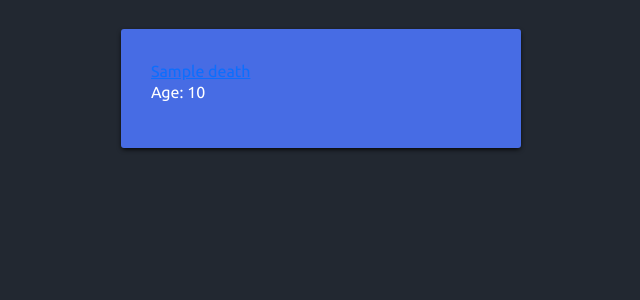
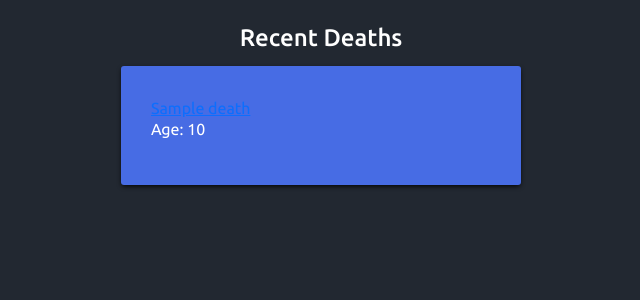
Before and after one commit to frankiemutiso/condole, a Django app: page / in a window 1280 px wide. Shown: the part 56-356 px from the top of the page, without its empty margins (319-959 px from the left). Run offline with Django 3.2, Linux system fonts and the light colour scheme; tables that the repository leaves empty hold one stand-in row (values such as "Sample post").

Commit message:
ran collecstatic to include changes on style.css

```diff
--- a/condole/static/condole/style.css
+++ b/condole/static/condole/style.css
@@ -64,3 +64,10 @@ body{
     color: #3E56A2;
     margin: 0 20px;
 }
+
+/* DEATHS TEMPLATE */
+.deaths{
+    display: flex;
+    flex-direction: column;
+    align-items: center;
+}
--- a/condole/templates/condole/deaths.html
+++ b/condole/templates/condole/deaths.html
@@ -2,7 +2,9 @@
 {% load static %}
 {% block content %}
 
-<div class="row message__container mb-3 mx-3">
+<div class="deaths">
+  <h4>Recent Deaths</h4>
+  <div class="row message__container mb-3 mx-3">
   {% for death in deaths %}
   <div class="message">
     <a href="{% url 'detail' death.id %}">{{ death.name }}</a>
@@ -12,4 +14,6 @@
   {% endfor %}
 </div>
 
+</div>
+
 {% endblock content %}
```
Also changed, not shown: 1 other file.
